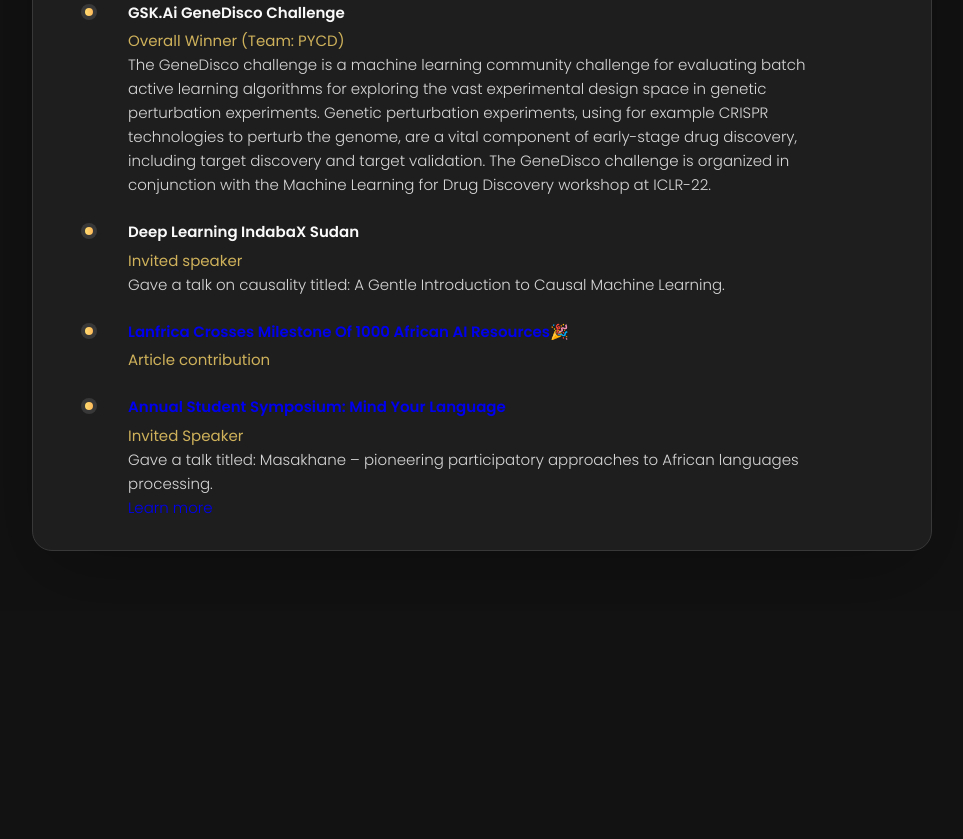
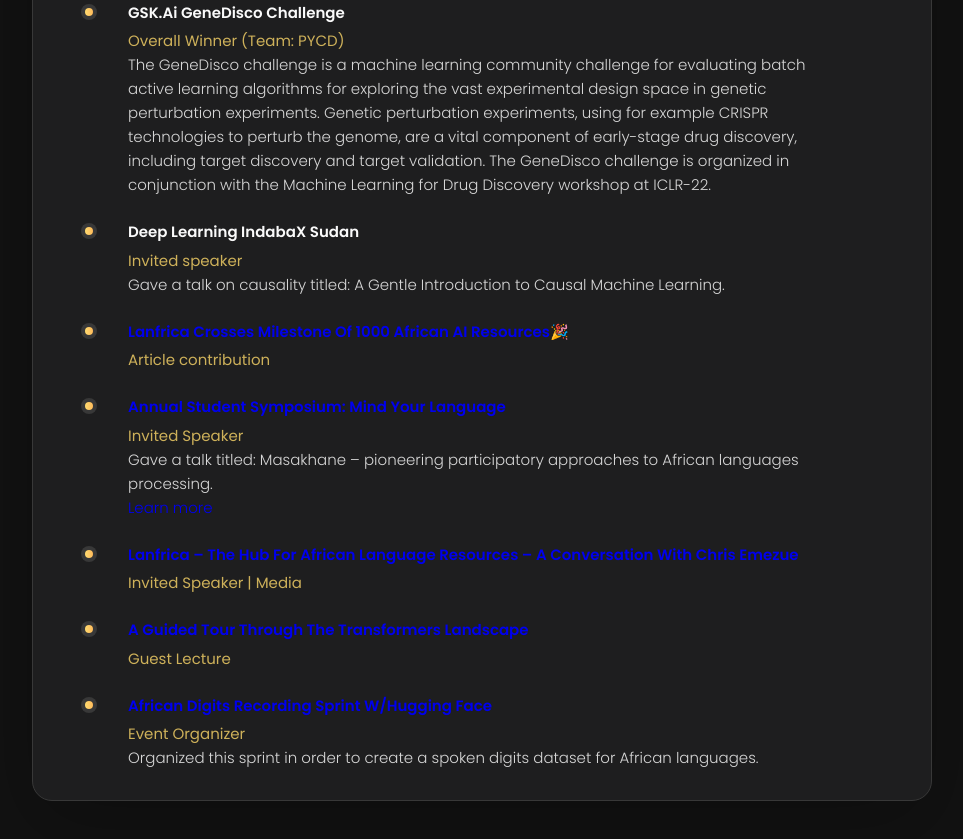
Before and after one commit to chrisemezue/chrisemezue.github.io, a plain HTML site: page index.html in a window 1280 px wide. Shown: the part 1772-2611 px from the top of the page, without its empty margins (308-1271 px from the left). Before the commit the page ends 2383 px from the top, so only its background shows below. Drawn offline with nearby package versions, Linux system fonts and the light colour scheme.

Commit message:
updates to work

```diff
--- a/index.html
+++ b/index.html
@@ -408,7 +408,46 @@
   </ol>
 
 
+  <br>
+  <ol class="timeline-list">
 
+    <li class="timeline-item">
+
+      <h4 class="h4 timeline-item-title"><a href="https://access2perspectives.org/2022/09/a-conversation-with-chris-emezue/" target="_blank">Lanfrica – the hub for African language resources – A conversation with Chris Emezue</a></h4>
+
+      <span>Invited Speaker | Media</span>
+    </li>
+
+  </ol>
+
+
+  <br>
+  <ol class="timeline-list">
+
+    <li class="timeline-item">
+
+      <h4 class="h4 timeline-item-title"><a href="https://twitter.com/vukosi/status/1583069643123539968?s=20" target="_blank">A Guided Tour through the Transformers Landscape</a></h4>
+
+      <span>Guest Lecture</span>
+    </li>
+
+  </ol>
+
+  <br>
+  <ol class="timeline-list">
+
+    <li class="timeline-item">
+
+      <h4 class="h4 timeline-item-title"><a href="https://twitter.com/ChrisEmezue/status/1526972368689803264?s=20" target="_blank">African Digits Recording Sprint w/Hugging Face</a></h4>
+
+      <span>Event Organizer</span>
+      <p class="timeline-text">
+        Organized this sprint in order to create a spoken digits dataset for African languages.
+        </p>
+
+    </li>
+
+  </ol>
 
 
 
```
